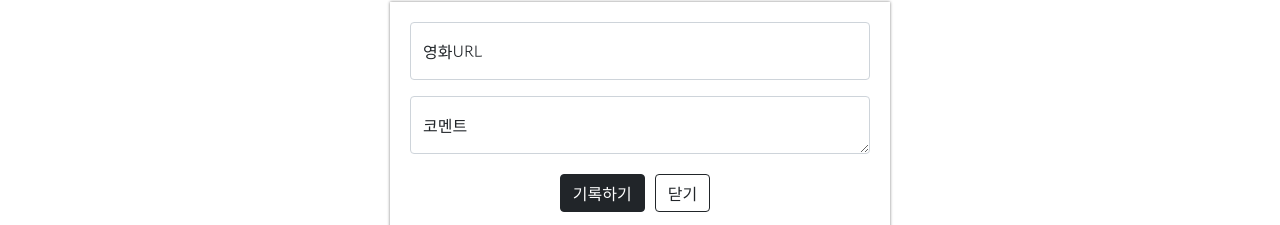
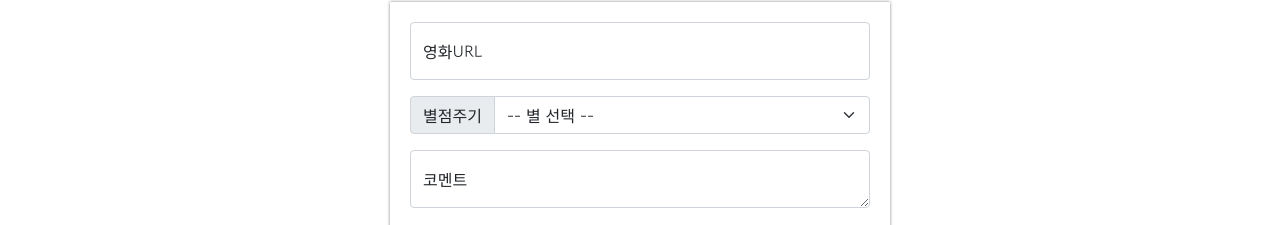
Before and after one commit to Gwonminjeong/mypage2, a plain HTML site: page index.html in a window 1280 px wide. Shown: the part 268-493 px from the top of the page. Drawn offline with nearby package versions, Linux system fonts and the light colour scheme.

Commit message:
Update index.html

```diff
--- a/index.html
+++ b/index.html
@@ -93,6 +93,16 @@
             <input type="email" class="form-control" id="floatingInput" placeholder="name@example.com">
             <label for="floatingInput">영화URL</label>
         </div>
+        <div class="input-group mb-3">
+            <label class="input-group-text" for="inputGroupSelect01">별점주기</label>
+            <select class="form-select" id="inputGroupSelect01">
+              <option selected>-- 별 선택 --</option>
+              <option value="1">⭐</option>
+              <option value="2">⭐⭐</option>
+              <option value="3">⭐⭐⭐</option>
+            </select>
+          </div>
+
         <div class="form-floating">
             <textarea class="form-control" placeholder="Leave a comment here" id="floatingTextarea"></textarea>
             <label for="floatingTextarea">코멘트</label>
```
